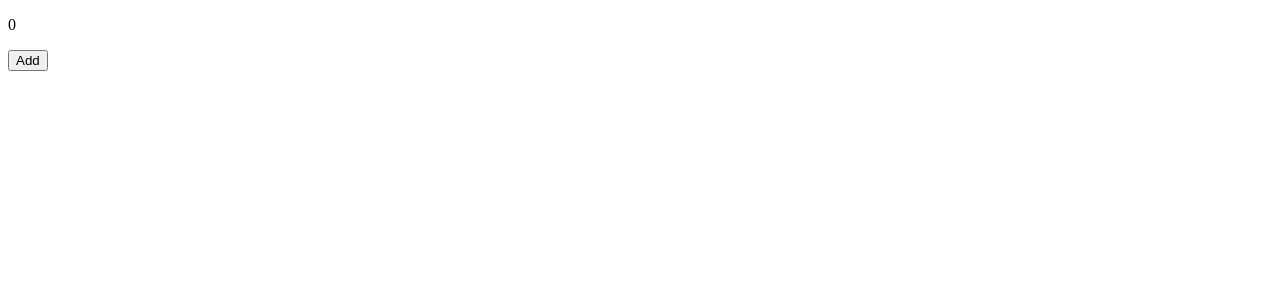
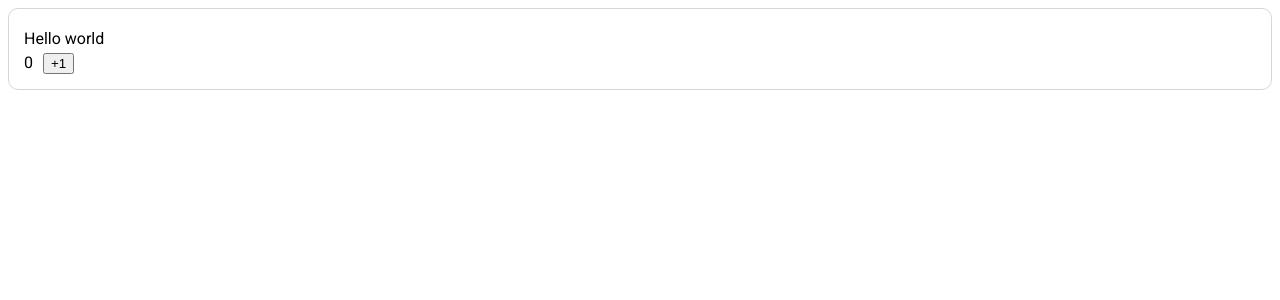
Before and after one commit to chiang611241/webpack-test, a React app: page / in a window 1280 px wide. Shown: the top 300 px of the page. Built offline with nearby package versions, Linux system fonts and the light colour scheme.

Commit message:
feat: add card component

```diff
--- a/public/index.html
+++ b/public/index.html
@@ -4,6 +4,9 @@
     <meta charset="UTF-8">
     <title>Webpack</title>
     <link rel="shortcut icon" href="/favicon.ico"></head>
+    <link rel="preconnect" href="https://fonts.googleapis.com">
+    <link rel="preconnect" href="https://fonts.gstatic.com" crossorigin>
+    <link href="https://fonts.googleapis.com/css2?family=Roboto:ital,wght@0,100;0,300;0,400;0,500;0,700;0,900;1,100;1,300;1,400;1,500;1,700;1,900&display=swap" rel="stylesheet">
 <body>
     <div id="root"></div>
     <script type="text/javascript" src="/bundle.js"></script>
--- /dev/null
+++ b/src/App.css
@@ -0,0 +1,3 @@
+body {
+  font-family: 'Roboto', cursive;
+}
--- a/src/App.tsx
+++ b/src/App.tsx
@@ -1,4 +1,6 @@
 import React, { useState } from 'react';
+import Card from './components/card';
+
 
 const App = () => {
   const [num, setNum] = useState(0);
@@ -7,8 +9,11 @@ const App = () => {
   };
   return (
     <div>
-      <p>{num}</p>
-      <button onClick={onChange} type="button">Add</button>
+      <Card
+        title="Hello world"
+        value={num}
+        onChange={onChange}
+      />
     </div>
   );
 };
--- /dev/null
+++ b/src/components/card.tsx
@@ -0,0 +1,37 @@
+import React from 'react';
+import styled from 'styled-components';
+
+const Container = styled.div`
+  padding: 15px;
+  border: 1px solid #cccc;
+  border-radius: 10px;
+`;
+
+const Title = styled.div`
+  padding: 5px 0px;
+`;
+
+const AddButton = styled.button`
+  margin-left: 10px;
+`;
+
+interface ICardProps {
+  title: string;
+  value: string | number;
+  onChange: (e: any) => void;
+}
+
+const Card = (props: ICardProps) => {
+  const { title, value, onChange } = props;
+  return (
+    <Container>
+      <Title>{title}</Title>
+      <span>{value}</span>
+      <AddButton onClick={onChange} type='button'>
+        +1
+      </AddButton>
+    </Container>
+  );
+};
+
+export default Card;
--- a/src/index.js
+++ b/src/index.js
@@ -1,6 +1,8 @@
 import React from 'react';
 import ReactDOM from 'react-dom';
 import App from './App';
+
+import './App.css';
 
 ReactDOM.render(
   <App />,
```
